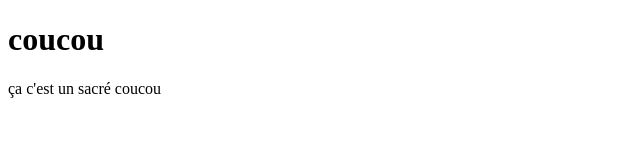
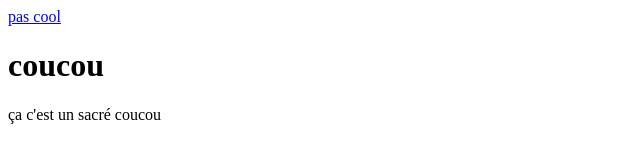
Before and after one commit to TheAkouel/test_pages, a website: page index.html in a window 1280 px wide. Shown: the whole page, without its empty margins (0-640 px from the left). Drawn offline with Linux system fonts and the light colour scheme.

Commit message:
mise en place de check broken links

```diff
--- a/index.html
+++ b/index.html
@@ -6,6 +6,7 @@
     <title>Document</title>
   </head>
   <body>
+    <a href="www.pastrescool.fr">pas cool</a>
     <h1>coucou</h1>
     <p>ça c'est un sacré coucou</p>
   </body>
```
Also changed, not shown: .github/workflows/check_links.js.yml (added).
